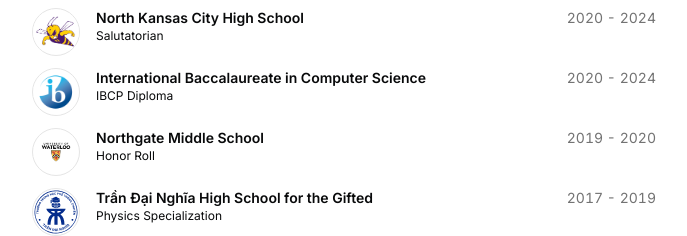
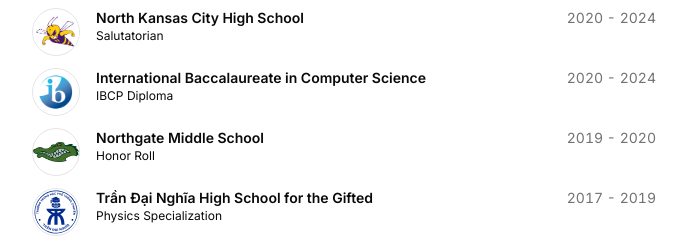
Before and after one commit to kimkhoi2202/portfolio, a Next.js app: page / in a window 1280 px wide. Shown: the part 900-1136 px from the top of the page, without its empty margins (296-983 px from the left). Built offline with nearby package versions, Linux system fonts and the light colour scheme.

Commit message:
chore: fix northgate logo

```diff
--- a/src/data/resume.tsx
+++ b/src/data/resume.tsx
@@ -176,9 +176,9 @@ export const DATA = {
     },
     {
       school: "Northgate Middle School",
-      href: "https://uwaterloo.ca",
+      href: "https://ngms.nkcschools.org/",
       degree: "Honor Roll",
-      logoUrl: "/waterloo.png",
+      logoUrl: "/northgate.png",
       start: "2019",
       end: "2020",
       description: "GPA: 4.0\nPrincipal's Honor Roll",
```
Also changed, not shown: public/northgate.png (added).
